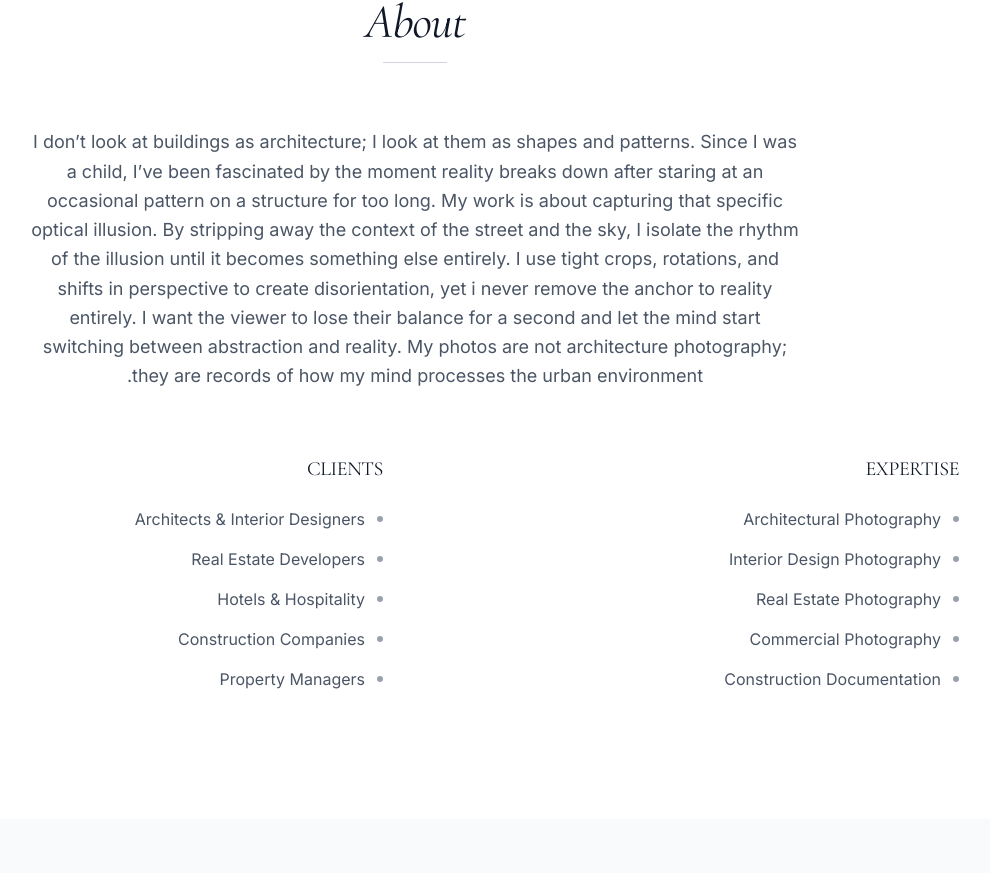
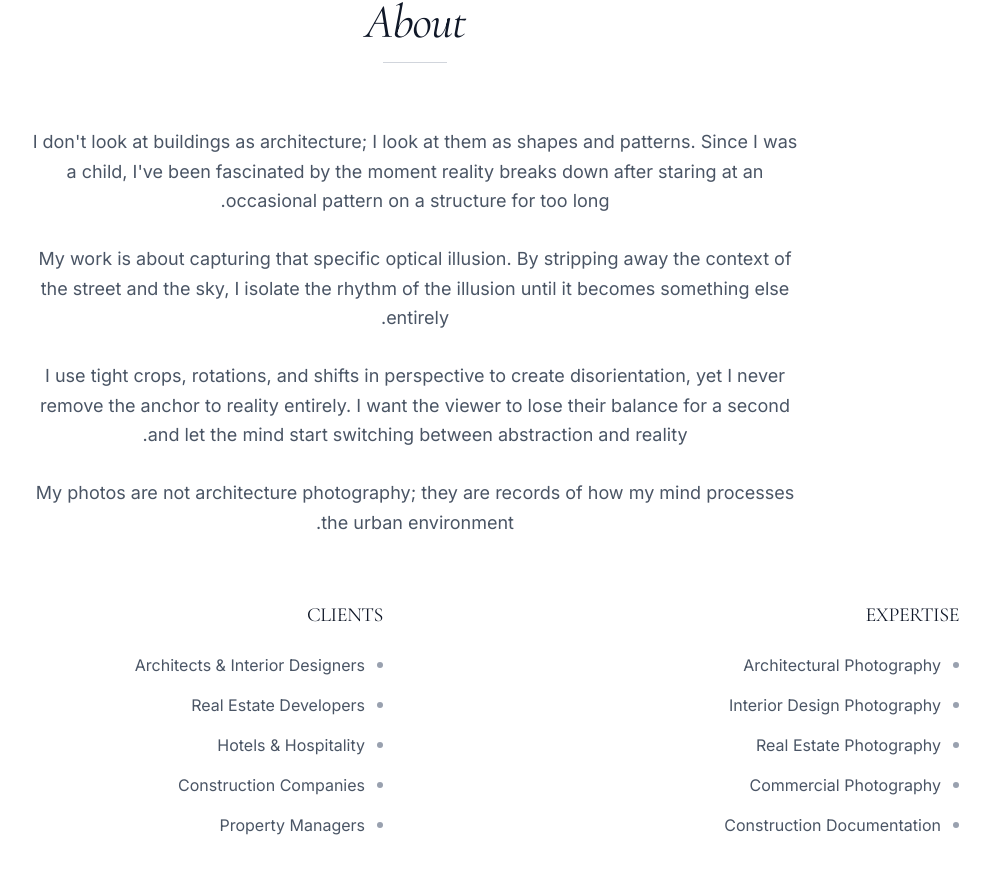
Before and after one commit to lizozom/denis-pek-gallery, a Next.js app: page /en in a window 1280 px wide. Shown: the part 10973-11846 px from the top of the page, without its empty margins (225-1215 px from the left). Built offline with nearby package versions, Linux system fonts and the light colour scheme; no server answers; the database is empty.

Commit message:
Update AboutSection bio formatting and enhance readability

```diff
--- a/app/components/AboutSection.tsx
+++ b/app/components/AboutSection.tsx
@@ -24,7 +24,7 @@ export default function AboutSection({ locale }: AboutSectionProps) {
 
         {/* Bio */}
         <div className="max-w-3xl mx-auto text-center mb-16">
-          <p className="text-lg text-gray-600 leading-relaxed">
+          <p className="text-lg text-gray-600 leading-relaxed whitespace-pre-line">
             {t.about.bio}
           </p>
         </div>
--- a/lib/translations.ts
+++ b/lib/translations.ts
@@ -44,7 +44,7 @@ export const translations = {
     about: {
       title: 'About',
       subtitle: 'Professional Architectural Photographer',
-      bio: "I don’t look at buildings as architecture; I look at them as shapes and patterns. Since I was a child, I’ve been fascinated by the moment reality breaks down after staring at an occasional pattern on a structure for too long. My work is about capturing that specific optical illusion. By stripping away the context of the street and the sky, I isolate the rhythm of the illusion until it becomes something else entirely. I use tight crops, rotations, and shifts in perspective to create disorientation, yet i never remove the anchor to reality entirely. I want the viewer to lose their balance for a second and let the mind start switching between abstraction and reality. My photos are not architecture photography; they are records of how my mind processes the urban environment.",
+      bio: "I don't look at buildings as architecture; I look at them as shapes and patterns. Since I was a child, I've been fascinated by the moment reality breaks down after staring at an occasional pattern on a structure for too long.\n\nMy work is about capturing that specific optical illusion. By stripping away the context of the street and the sky, I isolate the rhythm of the illusion until it becomes something else entirely.\n\nI use tight crops, rotations, and shifts in perspective to create disorientation, yet I never remove the anchor to reality entirely. I want the viewer to lose their balance for a second and let the mind start switching between abstraction and reality.\n\nMy photos are not architecture photography; they are records of how my mind processes the urban environment.",
       expertise: {
         title: 'Expertise',
         areas: [
```
